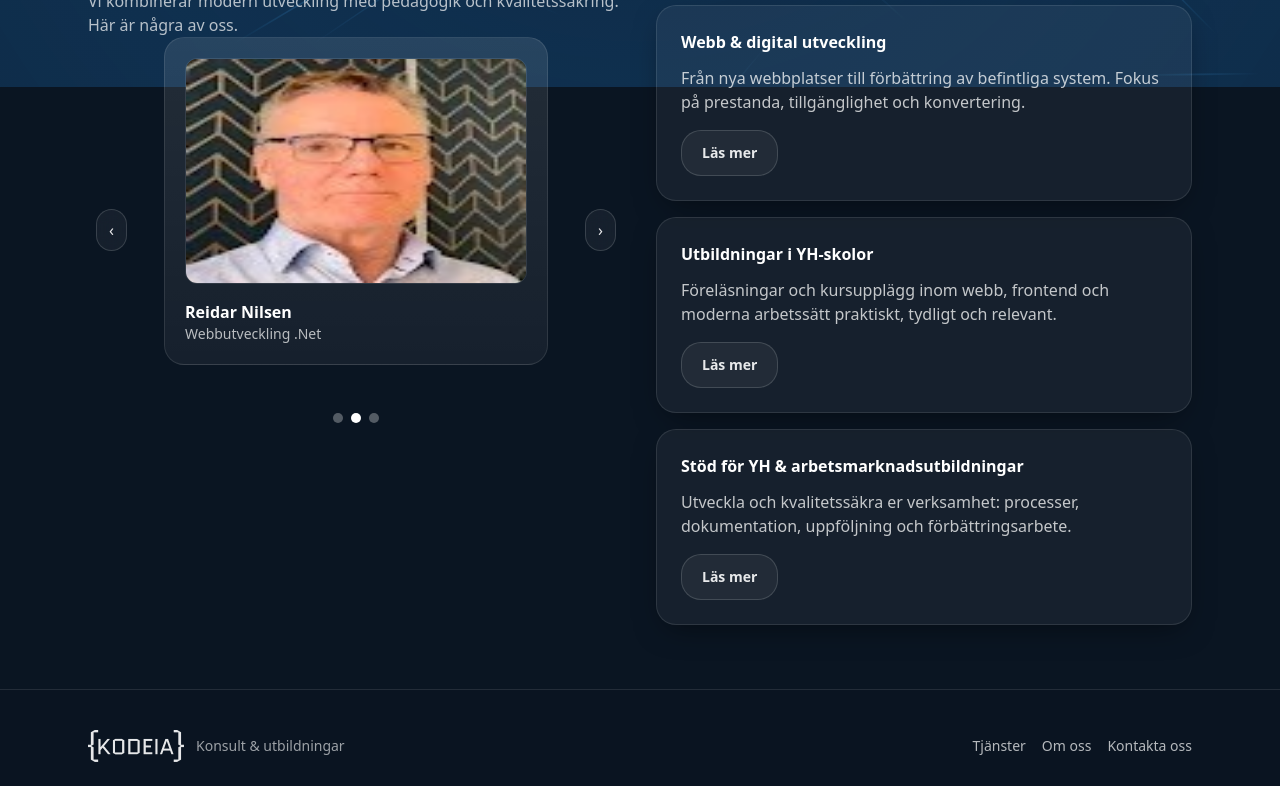
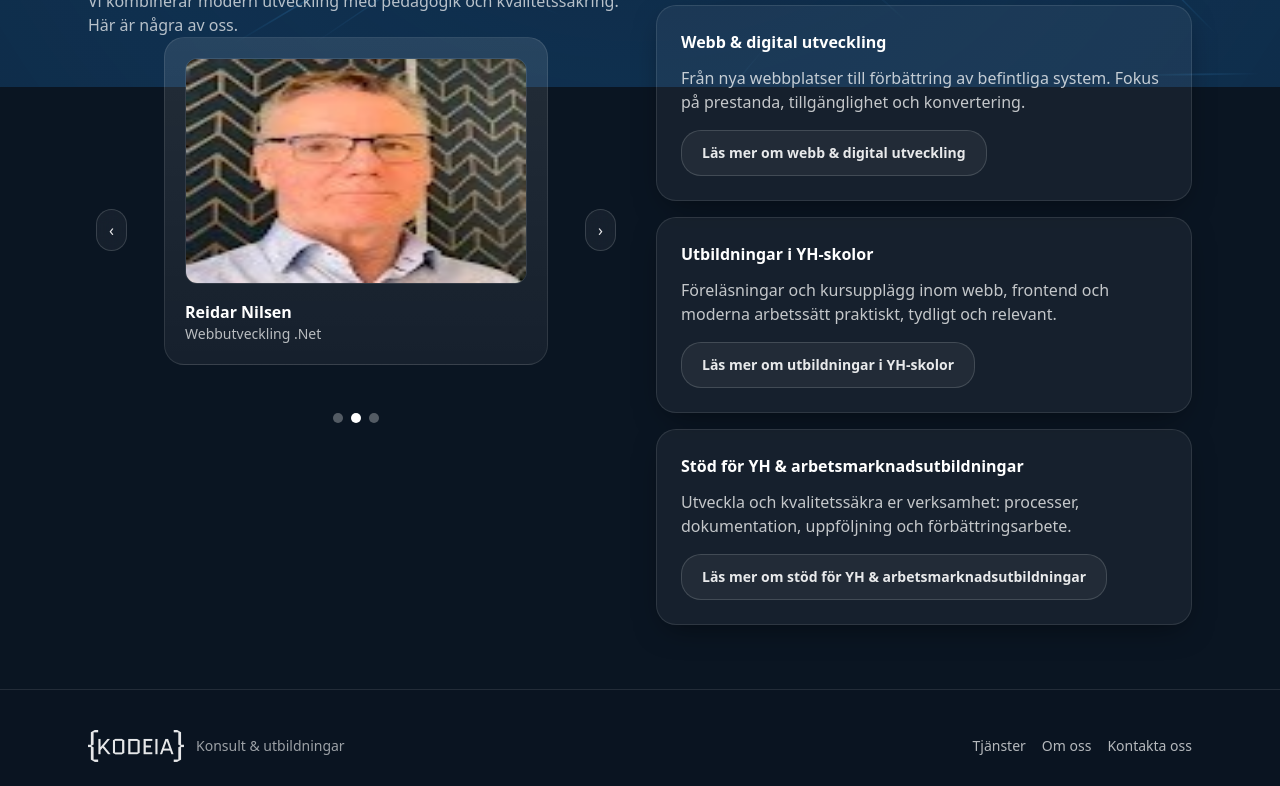
Before and after one commit to AnasAlhussain/kodeia-site, a React (Vite) app in the folder client/: page / in a window 1280 px wide. Shown: the part 713-1499 px from the top of the page. Built offline with nearby package versions, Linux system fonts and the light colour scheme.

Commit message:
Improve link text for SEO

```diff
--- a/client/src/pages/Home.tsx
+++ b/client/src/pages/Home.tsx
@@ -114,8 +114,8 @@ export default function Home() {
               Från nya webbplatser till förbättring av befintliga system. Fokus
               på prestanda, tillgänglighet och konvertering.
               <div className="mt-4">
-                <Button to="https://kodeia.se/tjanster/webb" variant="ghost">
-                  Läs mer
+                <Button to="/tjanster/webb" variant="ghost">
+                  Läs mer om webb & digital utveckling
                 </Button>
               </div>
             </Card>
@@ -123,8 +123,8 @@ export default function Home() {
               Föreläsningar och kursupplägg inom webb, frontend och moderna
               arbetssätt praktiskt, tydligt och relevant.
               <div className="mt-4">
-                <Button to="https://kodeia.se/tjanster/utbildningar" variant="ghost">
-                  Läs mer
+                <Button to="/tjanster/utbildningar" variant="ghost">
+                  Läs mer om utbildningar i YH-skolor
                 </Button>
               </div>
             </Card>
@@ -132,8 +132,8 @@ export default function Home() {
               Utveckla och kvalitetssäkra er verksamhet: processer,
               dokumentation, uppföljning och förbättringsarbete.
               <div className="mt-4">
-                <Button to="https://kodeia.se/tjanster/yh-stod" variant="ghost">
-                  Läs mer
+                <Button to="/tjanster/yh-stod" variant="ghost">
+                  Läs mer om stöd för YH & arbetsmarknadsutbildningar
                 </Button>
               </div>
             </Card>
```
